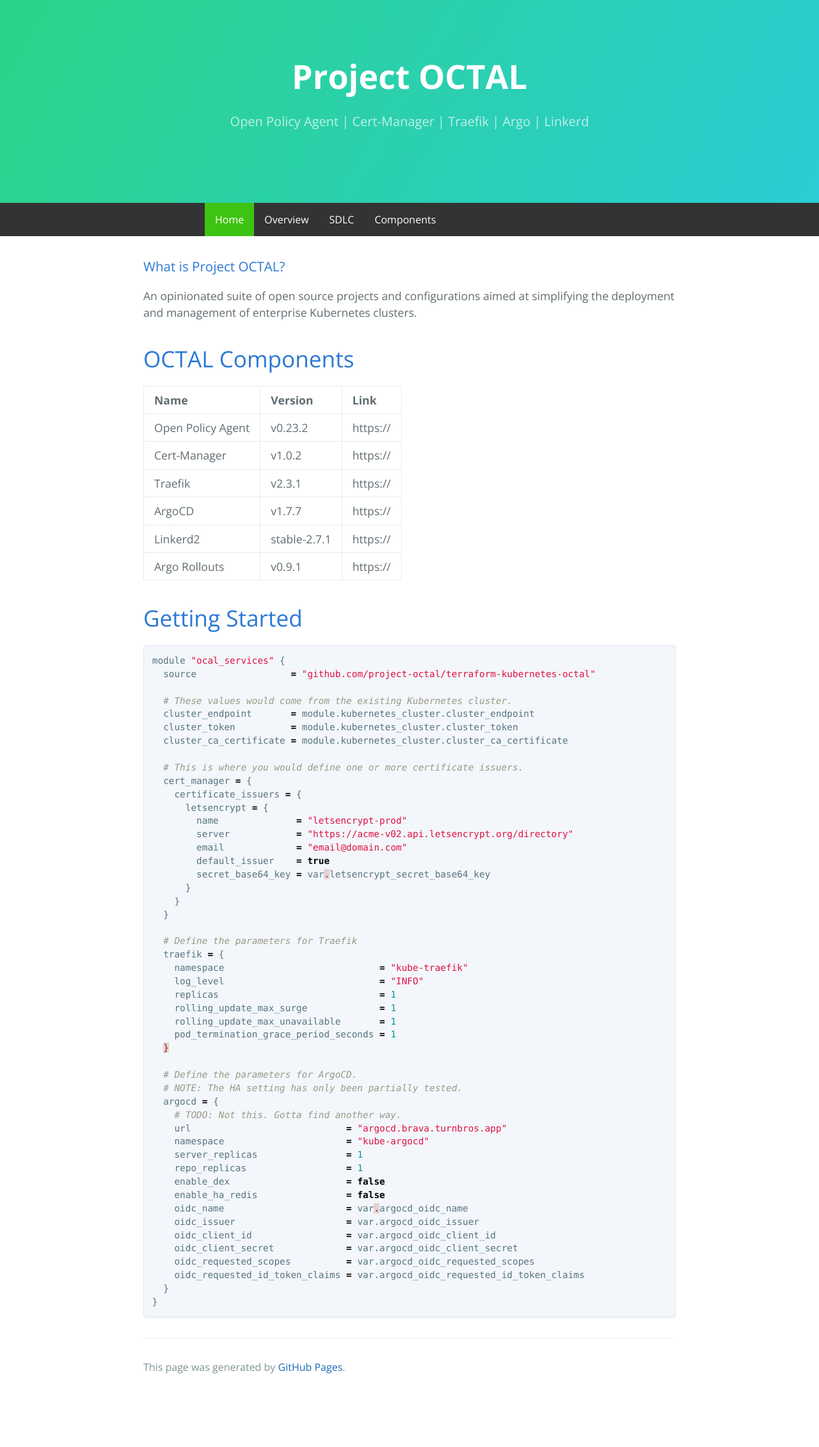
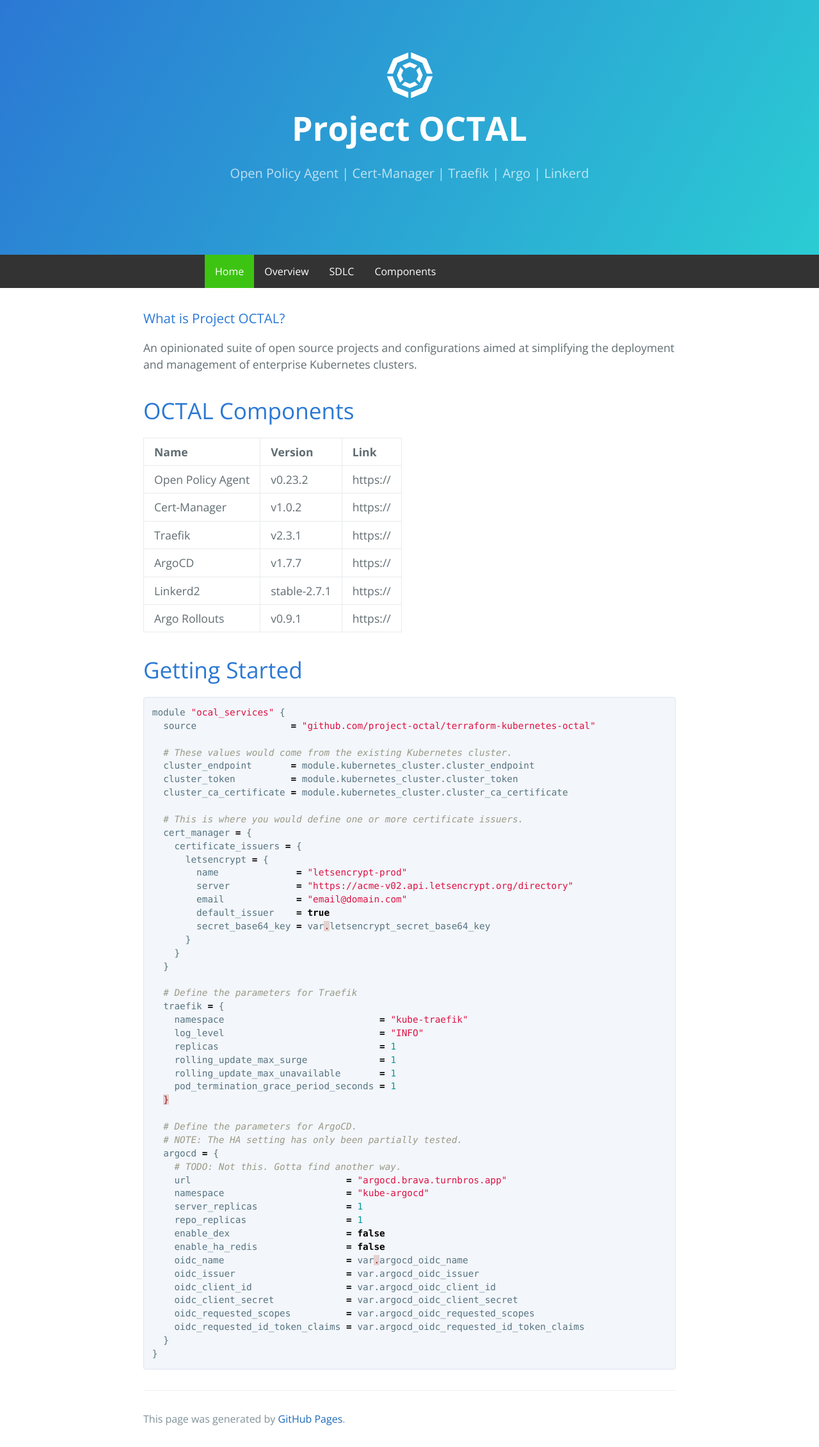
Before and after one commit to project-octal/project-octal.github.io, a Jekyll site: the page built from index.md, in a window 1280 px wide. Shown: the whole page at 64% size. Built offline with Jekyll 4.4.1, drawn with Linux system fonts in a browser that asks for light colours; before the commit the page ends 2180 px from its top, so only the background shows below that.

Commit message:
updated the colors and added a logo

```diff
--- a/_layouts/default.html
+++ b/_layouts/default.html
@@ -23,6 +23,7 @@
     <a id="skip-to-content" href="#content">Skip to the content.</a>
 
     <header class="page-header" role="banner">
+    <img class="logo-image" src="/assets/images/octal-logo-light.png" />
       <h1 class="project-name">{{ page.title | default: site.title | default: site.github.repository_name }}</h1>
       <h2 class="project-tagline">{{ page.description | default: site.description | default: site.github.project_tagline }}</h2>
     </header>
--- a/_sass/jekyll-theme-cayman.scss
+++ b/_sass/jekyll-theme-cayman.scss
@@ -2,6 +2,7 @@
 @import "rouge-github";
 @import "variables";
 @import "nav-menu";
+@import "logo";
 @import url('https://fonts.googleapis.com/css?family=Open+Sans:400,700');
 
 @mixin large {
--- /dev/null
+++ b/_sass/logo.scss
@@ -0,0 +1,4 @@
+.logo-image {
+    width:75px;
+    height:75px;
+}
--- a/_sass/variables.scss
+++ b/_sass/variables.scss
@@ -7,7 +7,7 @@
 //$header-bg-color: #1297C4 !default;
 //$header-bg-color-secondary: #12C499 !default;
 $header-bg-color: #2BCCD4 !default;
-$header-bg-color-secondary: #2BD487 !default;
+$header-bg-color-secondary: #2B78D4 !default;
 
 // Text
 $section-headings-color: #2B78D4 !default;
```
Also changed, not shown: README.md, assets/images/logo.png (added), assets/images/octal-logo-light.png (added), assets/images/octal-logo.png (added), assets/images/temp-logo.png (added).
